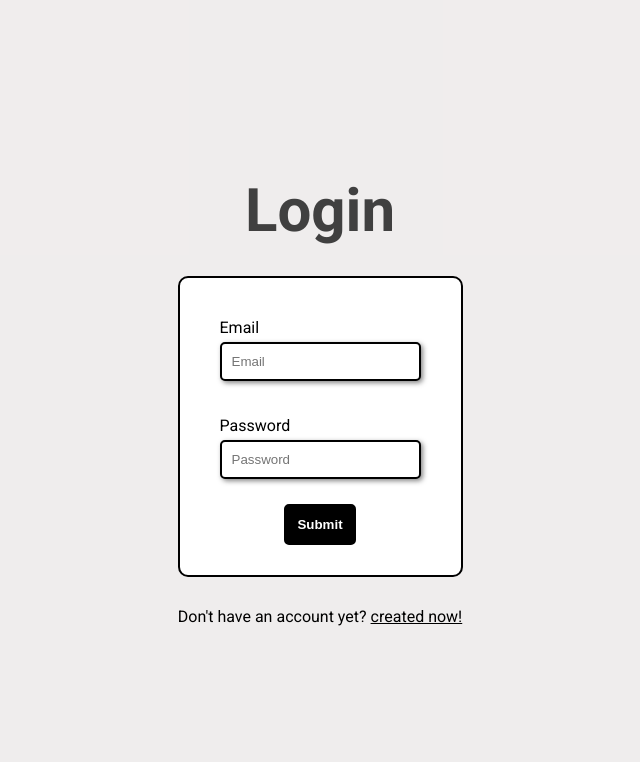
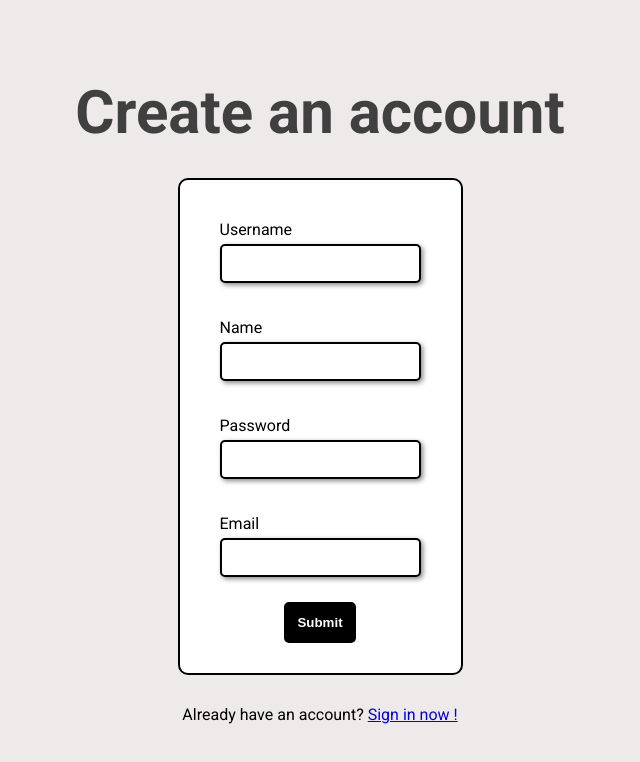
Before and after one commit to mauwu7/GestionTareas, a React (Vite) app in the folder frontend/: page /create in a window 1280 px wide. Shown: the top 762 px of the page, without its empty margins (320-960 px from the left). Built offline with nearby package versions, Linux system fonts and the light colour scheme.

Commit message:
unx100to

```diff
--- a/frontend/package.json
+++ b/frontend/package.json
@@ -11,7 +11,8 @@
   },
   "dependencies": {
     "react": "^19.2.8",
-    "react-dom": "^19.2.8"
+    "react-dom": "^19.2.8",
+    "react-router-dom": "^7.18.3"
   },
   "devDependencies": {
     "@eslint/js": "^10.0.1",
--- a/frontend/src/App.jsx
+++ b/frontend/src/App.jsx
@@ -1,10 +1,36 @@
-import LoginForm from './components/LoginForm/LoginForm'
+import Login from './pages/Login'
+import { useEffect, useState } from 'react'
+import { BrowserRouter as Router, Routes, Route, Link } from 'react-router-dom'
+import Register from './pages/Register'
 
 function App() {
 
-    return (
-        <LoginForm />
+    const [token, setToken] = useState(null)
+
+    useEffect(()=>{
+        const loggedUserJSON = window.localStorage.getItem('loggedUser')
+        if(loggedUserJSON){
+            setToken(JSON.parse(loggedUserJSON))
+        }
+     },[token]) ///Cambiar
+
+    return(
+        <>
+        {!token ?
+        <Router>
+            <Routes>
+                <Route path='/' element={ <Login/> }/>
+                <Route path='/create' element={ <Register /> }/>
+            </Routes>
+        </Router>
+        :
+        <Router>
+            <Routes>
+                <Route path='/home'/>
+            </Routes>
+        </Router>
+        }
+        </>
     )
 }
-
 export default App
--- /dev/null
+++ b/frontend/src/components/Input.jsx
@@ -0,0 +1,12 @@
+import styles from '../styles/LoginForm.module.css'
+
+export default function Input({type, field, handler,name}){
+    return(
+        <div className={styles.div}>
+            <label>
+                <p className={styles.p}>{name}</p>
+                <input className={styles.input} type={type} value={field} onChange={({target}) => handler(target.value)}/>
+            </label>
+        </div>
+    )
+}
--- a/frontend/src/components/LoginForm/LoginForm.jsx
+++ /dev/null
@@ -1,38 +0,0 @@
-import {useState} from 'react'
-import loginService from '../../services/loginService'
-import styles from './LoginForm.module.css'
-
-export default function LoginForm(){
-
-    const [email, setEmail] = useState('')
-    const [password, setPassword] = useState('')
-
-    const handleLogin = async (event) =>{
-        event.preventDefault()
-        await loginService.login(email, password)
-        setEmail("")
-        setPassword("")
-    }
-
-    return(
-        <div className={styles.main}>
-            <h1 className={styles.header}>Login</h1>
-          <form className={styles.form} onSubmit={handleLogin}>
-              <div className={styles.div}>
-                  <label>
-                      <p style={{marginBottom: '5px'}}>Email</p>
-                      <input className={styles.input} placeholder='Email' name='email'type='text' value={email} onChange={({target}) => setEmail(target.value)}/>
-                  </label>
-              </div>
-              <div className={styles.div}>
-                  <label>
-                      <p style={{marginBottom: '5px'}}>Password</p>
-                      <input className={styles.input} placeholder='Password' name='password' type='password' value={password} onChange={({target}) => setPassword(target.value)}/>
-                  </label>
-              </div>
-              <button className={styles.button} type='submit'>Submit</button>
-          </form>
-          <p>Don't have an account yet? <a className={styles.link}>created now!</a></p>
-        </div>
-    )
-}
--- a/frontend/src/main.jsx
+++ b/frontend/src/main.jsx
@@ -5,6 +5,6 @@ import App from './App.jsx'
 
 createRoot(document.getElementById('root')).render(
   <StrictMode>
-    <App/>
+      <App/>
   </StrictMode>,
 )
--- /dev/null
+++ b/frontend/src/pages/Login.jsx
@@ -0,0 +1,30 @@
+import { useState } from 'react'
+import loginService from '../services/loginService'
+import styles from '../styles/LoginForm.module.css'
+import { Link } from 'react-router-dom'
+import Input from '../components/Input'
+
+export default function LoginForm(){
+
+    const [email, setEmail] = useState('')
+    const [password, setPassword] = useState('')
+
+    const handleLogin = async (event) =>{
+        event.preventDefault()
+        await loginService.login({email, password})
+        setEmail("")
+        setPassword("")
+    }
+
+    return(
+        <div className={styles.main}>
+            <h1 className={styles.header}>Login</h1>
+          <form className={styles.form} onSubmit={handleLogin}>
+            <Input type='text' field={email} name='Email' handler={setEmail}/>
+            <Input type='password' field={password} name='Password' handler={setPassword}/>
+            <button className={styles.button} type='submit'>Submit</button>
+          </form>
+          <p>Don't have an account yet? <Link to='/create'>created now!</Link></p>
+        </div>
+    )
+}
--- /dev/null
+++ b/frontend/src/pages/Register.jsx
@@ -0,0 +1,40 @@
+import { useState } from "react";
+import loginService from "../services/loginService";
+import styles from '../styles/LoginForm.module.css'
+import { Link, useNavigate } from 'react-router-dom'
+import Input from "../components/Input";
+
+
+export default function RegisterForm (){
+
+    const [email, setEmail] = useState('')
+    const [password, setPassword] = useState('')
+    const [name, setName] = useState('')
+    const [username, setUsername] = useState('')
+    const navigate = useNavigate()
+
+    const handleCreate = async (event) =>{
+        event.preventDefault()
+        await loginService.createUser({email, password, name, username})
+        setEmail('')
+        setName('')
+        setPassword('')
+        setUsername('')
+        navigate('/')
+    }
+
+    return(
+        <div className={styles.main}>
+            <h1 className={styles.header}>Create an account</h1>
+            <form className={styles.form} onSubmit={handleCreate}>
+                <Input type='text' field={username} name='Username' handler={setUsername}/>
+                <Input type='text' field={name} name='Name' handler={setName}/>
+                <Input type='password' field={password} name='Password' handler={setPassword}/>
+                <Input type='text' field={email} name='Email' handler={setEmail}/>
+                <button className={styles.button} type="submit">Submit</button>
+            </form>
+            <p>Already have an account? <Link to='/'>Sign in now !</Link></p>
+        </div>
+    )
+
+}
--- a/frontend/src/services/loginService.js
+++ b/frontend/src/services/loginService.js
@@ -1,11 +1,11 @@
 const baseUrl = 'http://localhost:8080/auth'
 
-const login = async (email, password) => {
+const login = async (content) => {
 
     const options = {
         method: 'POST',
         headers: { 'Content-Type': 'application/json'},
-        body: JSON.stringify({email: email, password: password})
+        body: JSON.stringify(content)
     }
 
     const response = await fetch(`${baseUrl}/login`, options)
@@ -18,5 +18,21 @@ const login = async (email, password) => {
     return await response.json()
 }
 
+const createUser = async (content) => {
 
-export default {login}
+    console.log(content)
+
+    const options = {
+        method: 'POST',
+        headers: { 'Content-Type': 'application/json'},
+        body: JSON.stringify(content)
+    }
+
+    const response = await fetch(`${baseUrl}/registro`, options)
+
+    return await response.json()
+
+}
+
+
+export default { login, createUser }
--- a/frontend/src/components/LoginForm/LoginForm.module.css
+++ b/frontend/src/styles/LoginForm.module.css
@@ -5,7 +5,7 @@
     align-items: center;
     justify-content: center;
     gap: 30px;
-    background-color: #ece9e9cc;
+    background-color: #e8e0e0aa;
     font-family: "Roboto",sans-serif;
 }
 
@@ -60,3 +60,7 @@
 .link:hover{
     cursor: pointer;
 }
+
+.p{
+    margin-bottom: 5px;
+}
```
Also changed, not shown: 1 other file (tests, documents, lock files or other folders).
